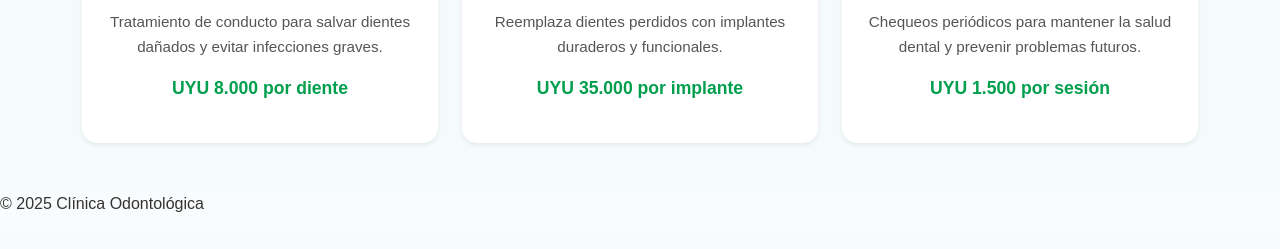
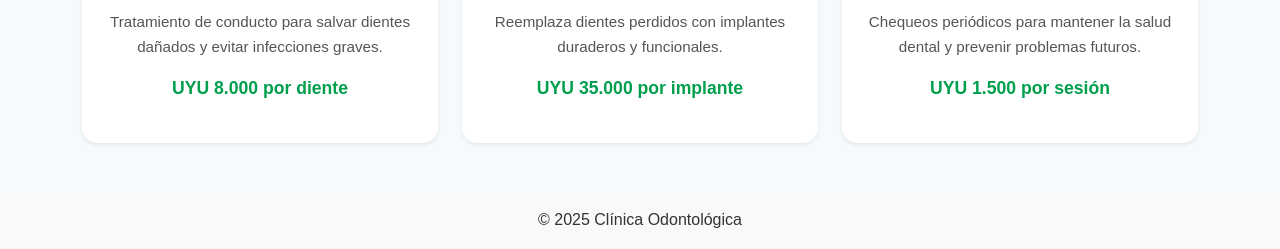
Before and after one commit to vargasgonzalo848/D.M.G, a PHP site: page /index.php in a window 1280 px wide. Shown: the part 2959-3208 px from the top of the page. Before the commit the page ends 3171 px from the top, so only its background shows below. Run offline with PHP 8.4, Linux system fonts and the light colour scheme.

Commit message:
footer.php

```diff
--- a/odontologia/includes/footer.php
+++ b/odontologia/includes/footer.php
@@ -1,7 +1,3 @@
-  <footer>
-    <p>&copy; 2025 Clínica Odontológica</p>
-  </footer>
-    </div>
-  <script src="https://cdn.jsdelivr.net/npm/bootstrap@5.3.3/dist/js/bootstrap.bundle.min.js"></script>
-</body>
-</html>
+<footer class="text-center py-3 bg-light">
+  <p class="mb-0">&copy; 2025 Clínica Odontológica</p>
+</footer>
```
